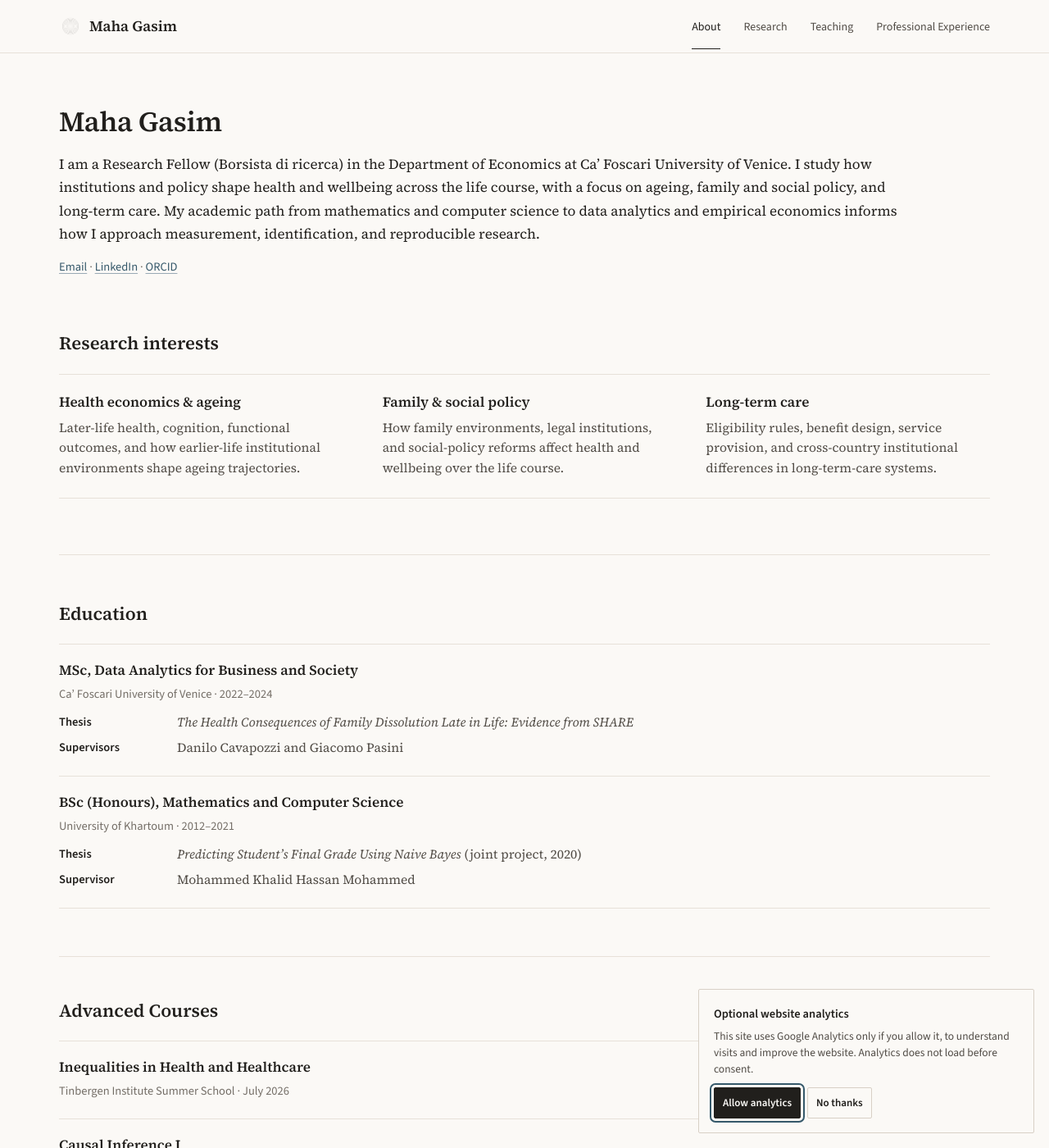
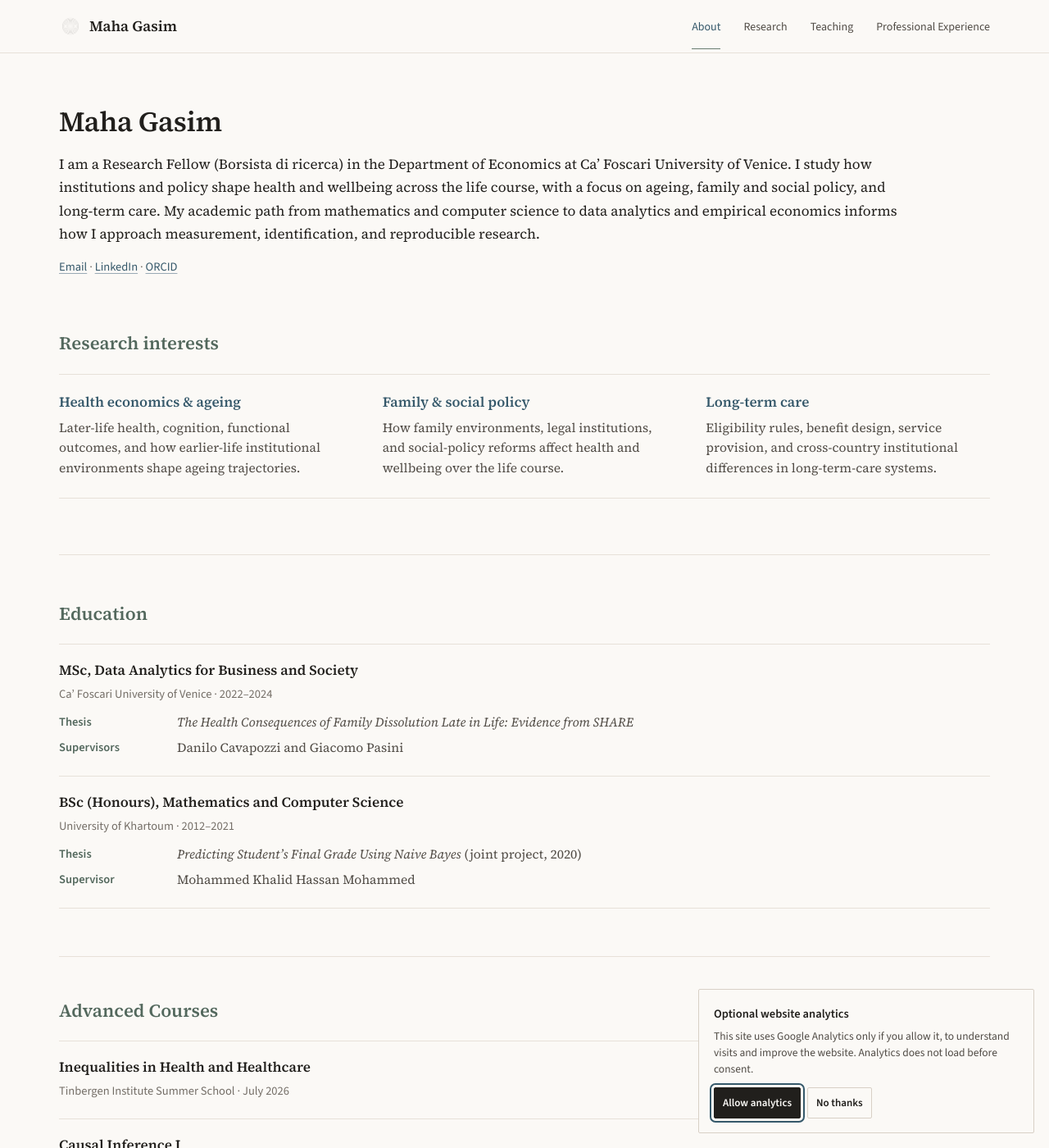
Before and after one commit to mahagasim/mahagasim.github.io, a Jekyll site: the page built from index.md, in a window 1280 px wide and 1400 px high. Shown: the whole window at 82% size. Built offline with Jekyll 4.4.1, drawn with Linux system fonts in a browser that asks for light colours.

Commit message:
Add restrained academic color accents

```diff
--- a/_layouts/default.html
+++ b/_layouts/default.html
@@ -29,6 +29,12 @@
       --rule-strong: #D8D0C6;
       --link: #35586A;
       --link-hover: #23485A;
+      --sage: #687C70;
+      --sage-dark: #53685D;
+      --clay: #956F60;
+      --soft-sage: #F0F3EF;
+      --soft-blue: #F1F4F5;
+      --soft-warm: #F6F1EB;
     }
 
     ::selection {
@@ -38,6 +44,49 @@
 
     code {
       background: #F2EEE9;
+    }
+
+    .site-nav a.active {
+      color: var(--link);
+      border-bottom-color: var(--sage);
+    }
+
+    .site-nav a:hover {
+      color: var(--link-hover);
+      border-bottom-color: var(--sage);
+    }
+
+    .section-heading h2,
+    .section-heading--compact h2,
+    .academic-panel h2,
+    .content > h2 {
+      color: var(--sage-dark);
+    }
+
+    .interest-item h3,
+    .entry h3,
+    .paper-entry h3,
+    .feature-entry h3 {
+      color: var(--link);
+    }
+
+    .compact-detail span,
+    .label,
+    .languages-line span {
+      color: var(--sage-dark);
+    }
+
+    .contact-line a,
+    .entry-meta a {
+      color: var(--link);
+    }
+
+    .icon-story__lead {
+      color: var(--clay);
+    }
+
+    .site-footer {
+      background: var(--soft-warm);
     }
   </style>
 </head>
```
